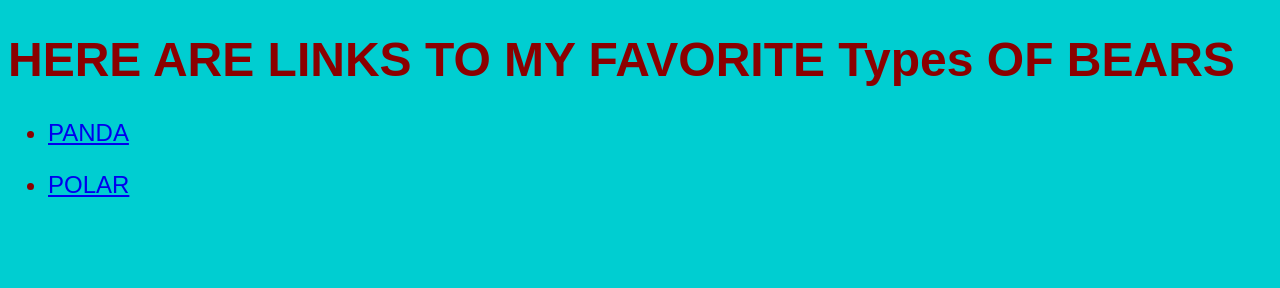
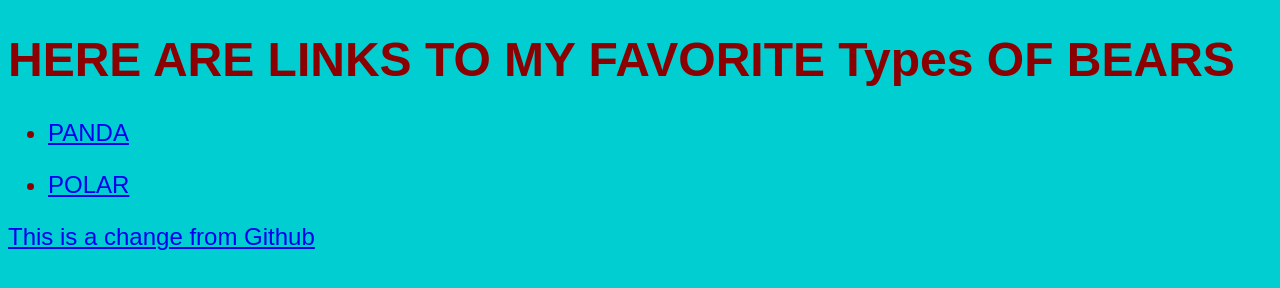
Before and after one commit to eleyjor/Bears, a plain HTML site: page index.html in a window 1280 px wide. Drawn offline with Linux system fonts and the light colour scheme.

Commit message:
Update index.html

```diff
--- a/index.html
+++ b/index.html
@@ -15,5 +15,6 @@
 <a href="Pages/polar.html">POLAR</P>
 </li>
 </ul>
+   <p>This is a change from Github</p>
 </body>
 </html>
```
